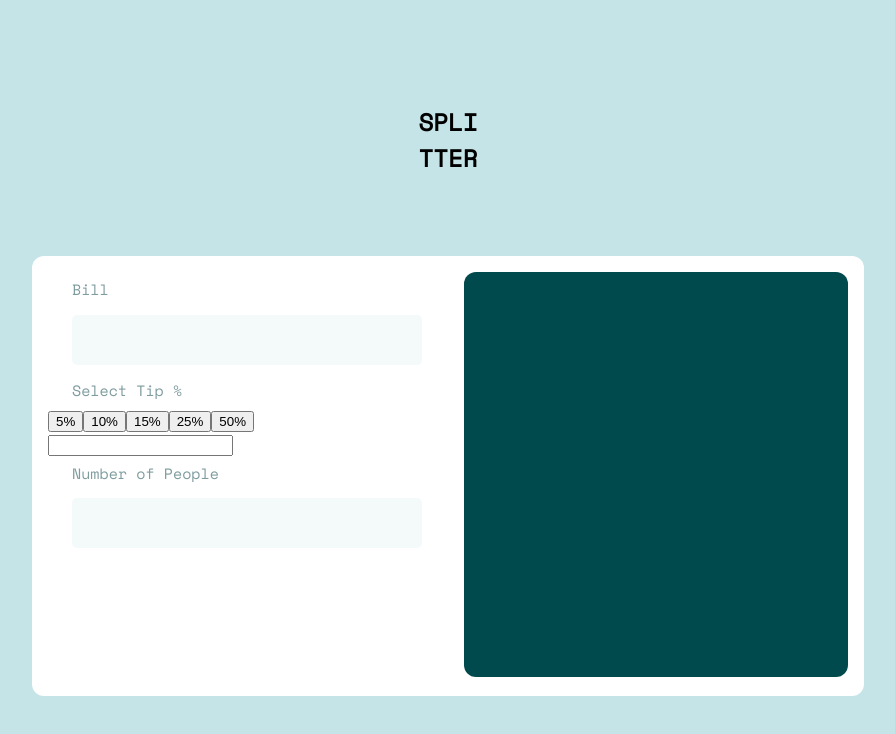
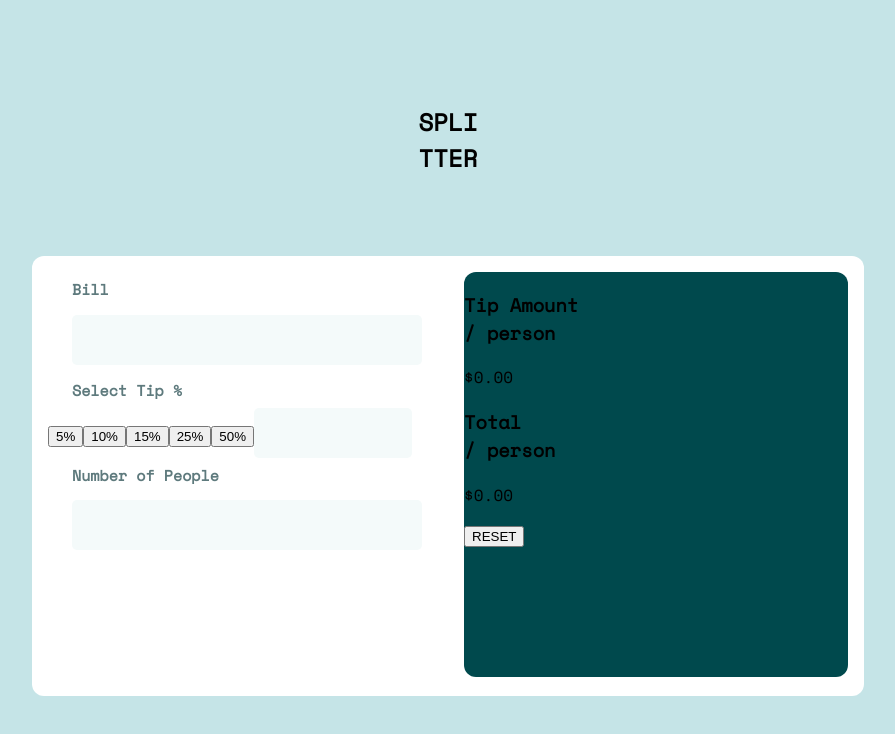
Before and after one commit to Geraldoeze/tip-calc, a React (Create React App) app: page / in a window 1280 px wide. Shown: the top 734 px of the page, without its empty margins (192-1087 px from the left). Built offline with nearby package versions, Linux system fonts and the light colour scheme.

Commit message:
form issues

```diff
--- a/public/index.html
+++ b/public/index.html
@@ -3,9 +3,7 @@
   <head>
     <meta charset="utf-8" />
     <meta name="viewport" content="width=device-width, initial-scale=1" />
-    <link rel="icon" type="image/x-icon" href="/images/favicon-32x32.png">
-
-
+    <link rel="icon" href="%PUBLIC_URL%/favicon.ico" />
     <title>Tip-calc</title>
   </head>
   <body>
--- a/src/component/tip-form.js
+++ b/src/component/tip-form.js
@@ -2,27 +2,38 @@ import React from "react";
 import './tipStyles.css';
 
 const TipCal = () => {
-    const percentage = [5, 10, 15, 25, 50]
+    const percentage = [5, 10, 15, 25, 50];
+    const SubmitHandler = (event) => {
+
+    }
     return (
         <div className="tip-container ">
             <div className="tip-form">
                 <form>
                     <label htmlFor="Bill">Bill</label>
-                    <input className="tip-input"  type="text"/>
+                    <input className="tip-input"  type="number"/>
                     <label htmlFor="tip">Select Tip %</label>
                     {percentage.map((per, id, arr) => {
                         return (
                         <button key={id}>{per}%</button>
                         )
                     })}
-                        <input />
+                        <input className="tip-input__odd" type="number"/>
                     <label htmlFor="number" >Number of People</label>
-                    <input className="tip-input" type="text" />
+                    <input className="tip-input" type="number" />
 
                 </form>
             </div>
             <div className="tip-result">
-
+              <div className="tip-amount">
+                <h3>Tip Amount<br /><span>/ person</span></h3>
+                <p>$0.00</p>
+              </div>
+              <div className="tip-amount">
+                <h3>Total<br /><span>/ person</span></h3>
+                <p>$0.00</p>
+              </div>
+                <button type='reset' onClick={SubmitHandler}>RESET</button>
             </div>
         </div>
      );
--- a/src/component/tipStyles.css
+++ b/src/component/tipStyles.css
@@ -23,10 +23,11 @@
 label {
     display: block;
     font-size: 15px;
-    color:  hsl(184, 14%, 56%);
+    color:  hsl(186, 14%, 43%);
     margin: 0.4rem 1.5rem;
+    font-weight: bold;
 }
-
+/* Input styles */
 .tip-input {
     height: 3rem;
     width: 90%;
@@ -35,13 +36,30 @@ label {
     border: 0;
     border-radius: 5px;
     background-color: hsl(189, 41%, 97%);
+    overflow: hidden;
+    text-align: end;
 }
 
-.tip-input:hover {
+.tip-input__odd {
+    height: 3rem;
+    width: 40%;
+    font-size: 24px;
+    border: 0;
+    border-radius: 5px;
+    background-color:hsl(189, 41%, 97%); ;
+}
+
+input:hover {
     border: 3px solid hsl(186, 14%, 43%);
 }
-.tip-input:focus {
+/* changes the default border color */
+input:focus{
     outline: none !important;
     border: 3px solid hsl(186, 14%, 43%);
-
 }
+/* hides the default arrow button */
+input::-webkit-outer-spin-button,
+input::-webkit-inner-spin-button {
+  -webkit-appearance: none;
+  margin: 0;
+}
```
Also changed, not shown: 1 other file (tests, documents, lock files or other folders).
